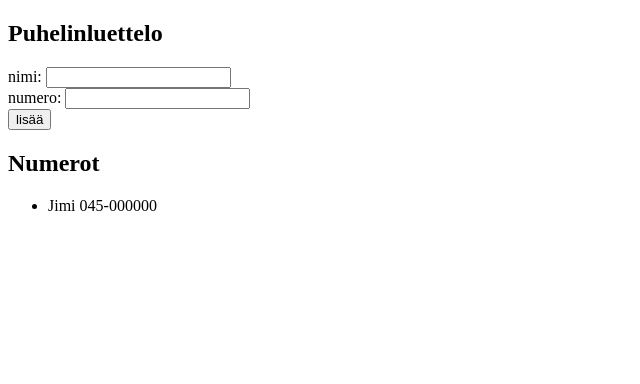
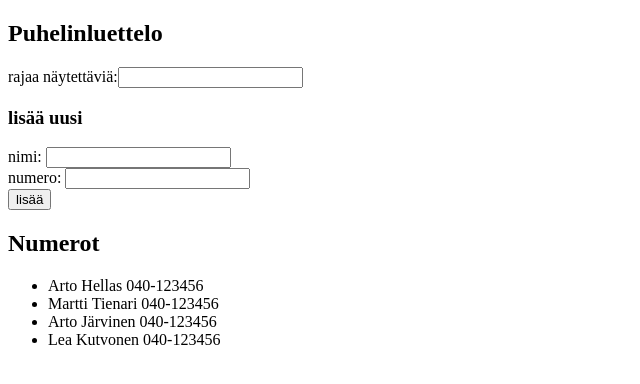
Before and after one commit to hytonenj/Fullstack, a React (Create React App) app in the folder osa2/puhelinluettelo/: page / in a window 1280 px wide. Shown: the top 384 px of the page, without its empty margins (0-640 px from the left). Built offline with nearby package versions, Linux system fonts and the light colour scheme.

Commit message:
tehtava 2.9

```diff
--- a/osa2/puhelinluettelo/src/App.js
+++ b/osa2/puhelinluettelo/src/App.js
@@ -1,17 +1,25 @@
 import React, { useState } from 'react'
 
 const App = () => {
-  const [ persons, setPersons] = useState([
-    { name: 'Jimi',
-    number: '045-000000'}
-  ])
+    const [persons, setPersons] = useState([
+        { name: 'Arto Hellas', number: '040-123456' },
+        { name: 'Martti Tienari', number: '040-123456' },
+        { name: 'Arto Järvinen', number: '040-123456' },
+        { name: 'Lea Kutvonen', number: '040-123456' }
+      ])
   const [ newName, setNewName ] = useState('')
   const [ newNumber, setNewNumber ] = useState('')
+  const [ newFilter, setNewFilter ] = useState('')
 
-  // list persons function
-  const rows = () => persons.map(person =>
+  /* list persons function
+  const rows = (list) => list.map(person =>
     <Person key={person.name} name = {person.name} number={person.number}/>
   )
+*/
+  //list persons with filter
+  const rows = () => persons.filter(person=>person.name.toLowerCase().includes(newFilter.toLowerCase()))
+  .map(person=><Person key={person.name} name = {person.name} number={person.number}/>)
+
 
   //adding person
   const addPerson = (event) =>{
@@ -40,9 +48,20 @@ const App = () => {
     setNewNumber(event.target.value)
   }
 
+  const handleFilter = (event) =>{
+    setNewFilter(event.target.value)
+
+  }
+
+
   return (
     <div>
       <h2>Puhelinluettelo</h2>
+      <div>
+          rajaa näytettäviä:
+          <input onChange = {handleFilter}/>
+      </div>
+      <h3>lisää uusi</h3>
       <form onSubmit={addPerson}>
         <div>
           nimi: <input value = {newName}
```
